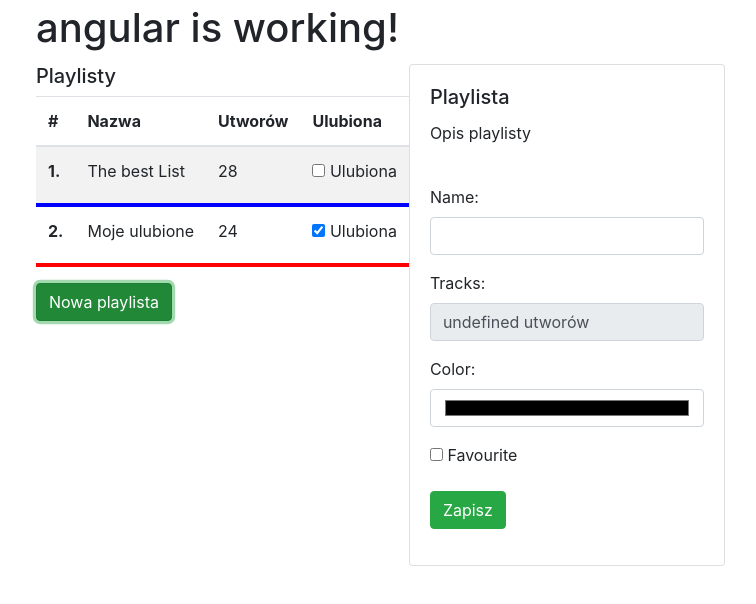
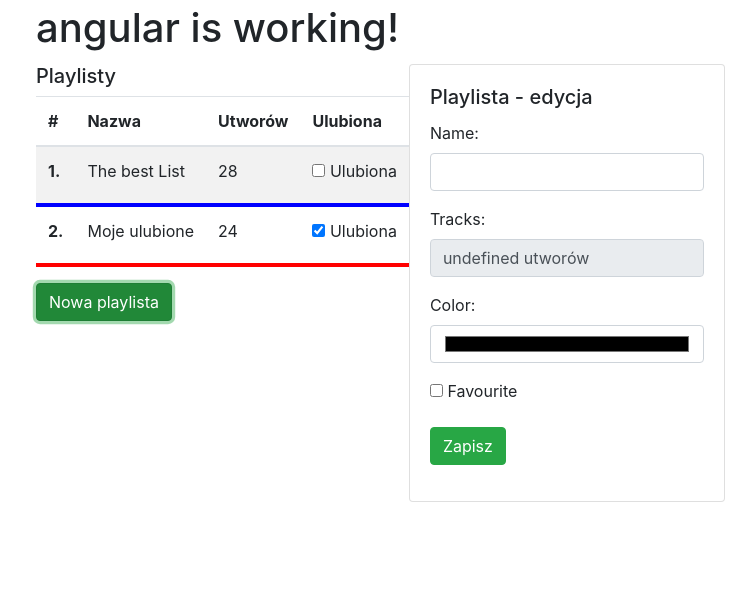
Before and after one commit to TomaszOciepa/angular-test, an Angular app: page / in a window 1280 px wide. Both pictures are taken after a click on the button "Nowa playlista". Shown: the top 604 px of the page, without its empty margins (34-790 px from the left). Built offline with nearby package versions, Linux system fonts and the light colour scheme.

Commit message:
ngContent

```diff
--- a/src/app/playlists/content-card.component.ts
+++ b/src/app/playlists/content-card.component.ts
@@ -6,7 +6,7 @@ import { Component, OnInit, Input } from '@angular/core';
     <div class="card">
       <div class="card-body">
         <h5 class="card-title">{{ title }}</h5>
-        <p class="card-text">{{ text }}</p>
+        <ng-content></ng-content>
       </div>
     </div>
   `,
@@ -25,8 +25,8 @@ export class ContentCardComponent implements OnInit {
   @Input()
   title = '';
 
-  @Input('content')
-  text = ''
+  // @Input('content')
+  // text = ''
   constructor() { }
 
   ngOnInit() {
--- a/src/app/playlists/play-list-form.component.ts
+++ b/src/app/playlists/play-list-form.component.ts
@@ -3,13 +3,7 @@ import { Component, OnInit, Input } from '@angular/core';
 @Component({
   selector: 'play-list-form',
   template: `
-  <div class="card">
-  <div class="card-body">
-    <h5 class="card-title">Playlista</h5>
-    <p class="card-text">Opis playlisty</p>
-  </div>
-
-    <div class="card-body">
+    <div>
       <div class="form-group">
         <label>Name:</label>
         <input type="text" [(ngModel)]="playlist.name" class="form-control">
@@ -32,8 +26,7 @@ import { Component, OnInit, Input } from '@angular/core';
       <div class="form-group">
         <button class="btn btn-success float-xs-right" (click)="save($event)">Zapisz</button>
       </div>
-  </div>
-</div>
+    </div>
   `,
   styles: []
 })
--- a/src/app/playlists/playlists-detail.component.ts
+++ b/src/app/playlists/playlists-detail.component.ts
@@ -3,16 +3,11 @@ import { Component, OnInit, Input, Output, EventEmitter } from '@angular/core';
 @Component({
   selector: 'playlists-detail',
   template: `
-  <div class="card">
-  <div class="card-body">
-    <h5 class="card-title">Playlista {{ playlist.name}}</h5>
     <p class="card-text">Wybrana playlista</p>
-
     <div class="form-group">
-      <button class="btn btn-success float-xs-right" (click)="edit(playlist)">Edytuj</button>
+      <button class="btn btn-success float-xs-right"
+       (click)="edit(playlist)">Edytuj</button>
     </div>
-  </div>
-</div>
   `,
   styles: []
 })
--- a/src/app/playlists/playlists.component.html
+++ b/src/app/playlists/playlists.component.html
@@ -12,12 +12,18 @@
     <div class="col-xs">
       <div [ngSwitch]="mode">
 
-        <content-card title="Playlista" content="Wybierz playlistę!" *ngSwitchDefault></content-card>
+        <content-card title="Playlista" *ngSwitchDefault>
+          <p>Wybierz <b>playlistę!</b></p>
 
-        <playlists-detail (editPlaylist)="edit($event)" [playlist]="selected" *ngSwitchCase="'selected'"></playlists-detail>
+        </content-card>
 
-        <play-list-form wartosc="wartosc" [playlist]="selected" *ngSwitchCase="'edit'"></play-list-form>
+        <content-card title="Playlista {{ selected.name }}"  *ngSwitchCase="'selected'">
+          <playlists-detail (editPlaylist)="edit($event)" [playlist]="selected"></playlists-detail>
+        </content-card>
 
+        <content-card title="Playlista {{ selected.name }} - edycja"  *ngSwitchCase="'edit'">
+          <play-list-form wartosc="wartosc" [playlist]="selected"></play-list-form>
+        </content-card>
       </div>
     </div>
 </div>
```
